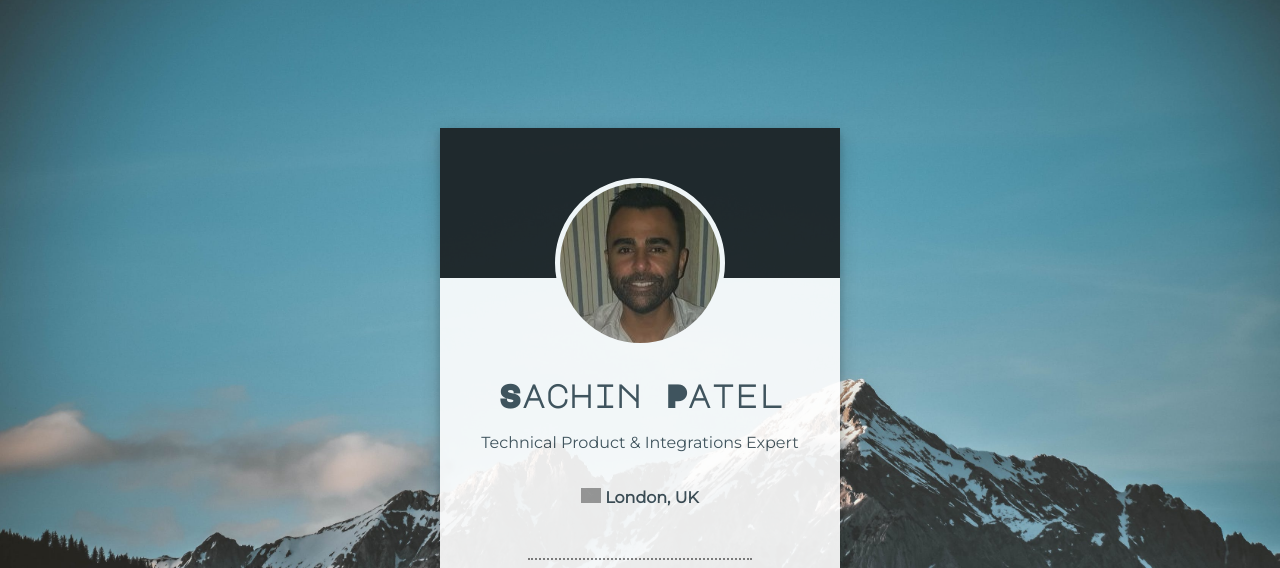
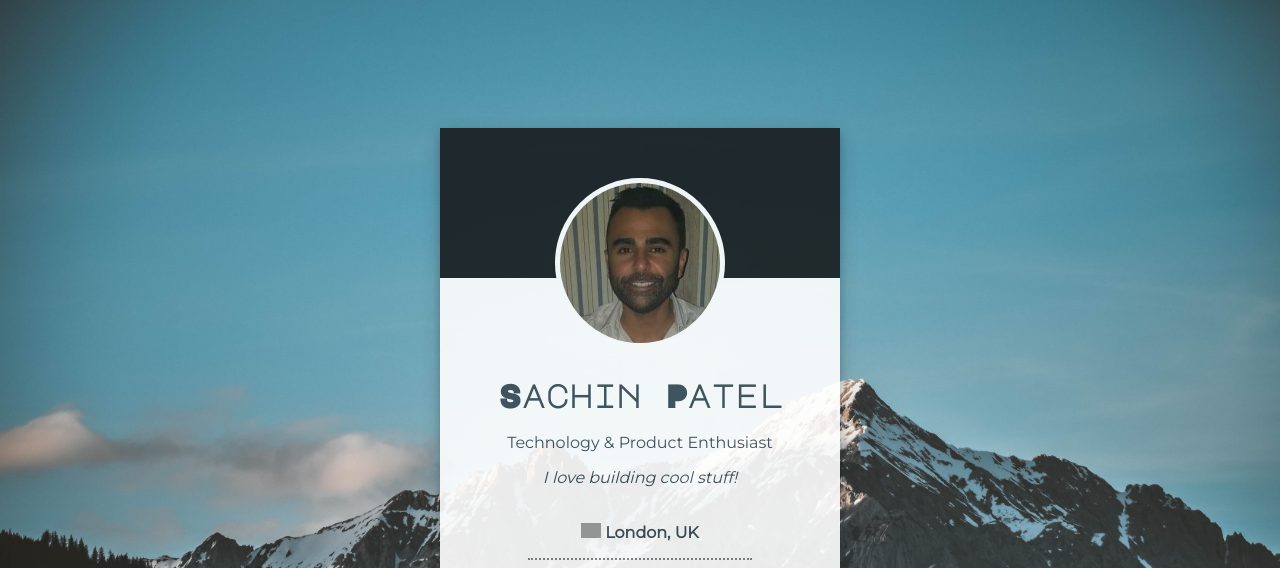
Before and after one commit to madebysach/profile, a plain HTML site: page index.html in a window 1280 px wide. Shown: the top 568 px of the page. Drawn offline with Linux system fonts and the light colour scheme; grey boxes are pictures that could not be loaded.

Commit message:
Text changes

```diff
--- a/index.html
+++ b/index.html
@@ -29,7 +29,8 @@
 
       <div class="text-box">
         <h1>Sachin Patel</h1>
-        <p>Technical Product & Integrations Expert</p>
+        <p>Technology & Product Enthusiast</p>
+        <p><em>I love building cool stuff!</em></p>
         <img class="location-icon" src="https://www.flaticon.com/svg/static/icons/svg/503/503080.svg" alt="location-icon">
         <p class="location-text">London, UK</p>
 
```
